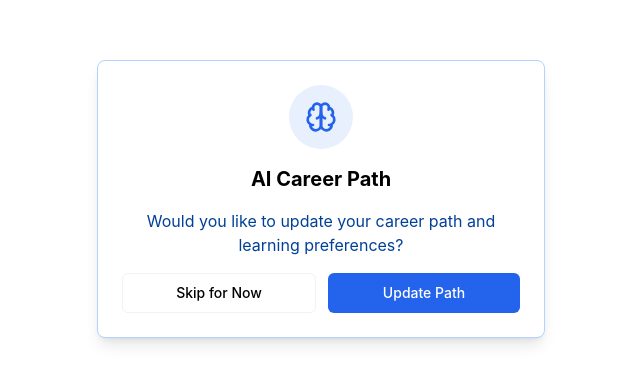
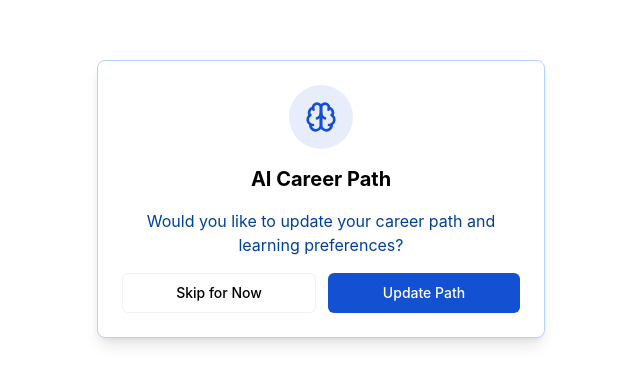
Before and after one commit to mumustafa-gif/lumenpath-ai-30, a React (Vite) app: page /learner in a window 1280 px wide. Shown: the part 201-584 px from the top of the page, without its empty margins (319-959 px from the left). Built offline with nearby package versions, Linux system fonts and the light colour scheme.

Commit message:
Refine blue color usage
Adjusted the primary blue color to a slightly darker shade across the system for a more refined aesthetic.

```diff
--- a/src/index.css
+++ b/src/index.css
@@ -17,16 +17,16 @@ All colors MUST be HSL.
     --popover: 0 0% 100%;
     --popover-foreground: 215 100% 0%;
 
-    --primary: 221 83% 53%;
+    --primary: 221 83% 45%;
     --primary-foreground: 0 0% 100%;
 
-    --secondary: 221 83% 53%;
+    --secondary: 221 83% 45%;
     --secondary-foreground: 0 0% 100%;
 
     --muted: 0 0% 96%;
     --muted-foreground: 215 100% 30%;
 
-    --accent: 221 83% 53%;
+    --accent: 221 83% 45%;
     --accent-foreground: 0 0% 100%;
 
     --destructive: 0 84% 60%;
@@ -34,15 +34,15 @@ All colors MUST be HSL.
 
     --border: 215 100% 85%;
     --input: 0 0% 95%;
-    --ring: 221 83% 53%;
+    --ring: 221 83% 45%;
 
     /* Blue, Black, White theme - Solid colors only */
-    --ai-primary: 221 83% 53%;
-    --ai-secondary: 221 83% 53%;
-    --ai-accent: 221 83% 53%;
-    --ai-success: 221 83% 53%;
-    --ai-warning: 221 83% 53%;
-    --ai-info: 221 83% 53%;
+    --ai-primary: 221 83% 45%;
+    --ai-secondary: 221 83% 45%;
+    --ai-accent: 221 83% 45%;
+    --ai-success: 221 83% 45%;
+    --ai-warning: 221 83% 45%;
+    --ai-info: 221 83% 45%;
 
     /* Solid backgrounds instead of gradients */
     --primary-bg: 221 83% 97%;
@@ -83,7 +83,7 @@ All colors MUST be HSL.
     --popover: 215 100% 5%;
     --popover-foreground: 0 0% 100%;
 
-    --primary: 221 83% 53%;
+    --primary: 221 83% 45%;
     --primary-foreground: 0 0% 100%;
 
     --secondary: 0 0% 15%;
@@ -92,7 +92,7 @@ All colors MUST be HSL.
     --muted: 0 0% 15%;
     --muted-foreground: 0 0% 70%;
 
-    --accent: 221 83% 53%;
+    --accent: 221 83% 45%;
     --accent-foreground: 0 0% 100%;
 
     --destructive: 0 62.8% 30.6%;
@@ -100,7 +100,7 @@ All colors MUST be HSL.
 
     --border: 0 0% 20%;
     --input: 0 0% 20%;
-    --ring: 221 83% 53%;
+    --ring: 221 83% 45%;
     --sidebar-background: 240 5.9% 10%;
     --sidebar-foreground: 240 4.8% 95.9%;
     --sidebar-primary: 224.3 76.3% 48%;
```
